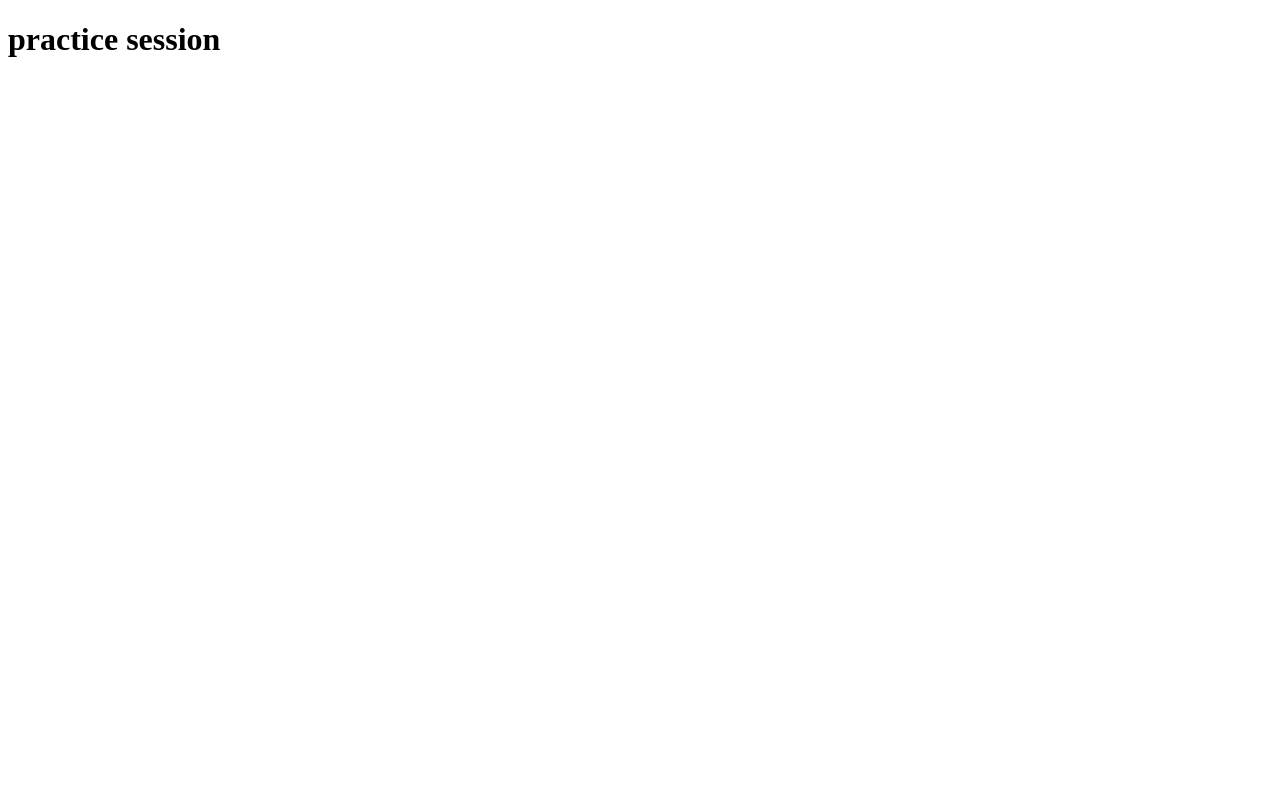
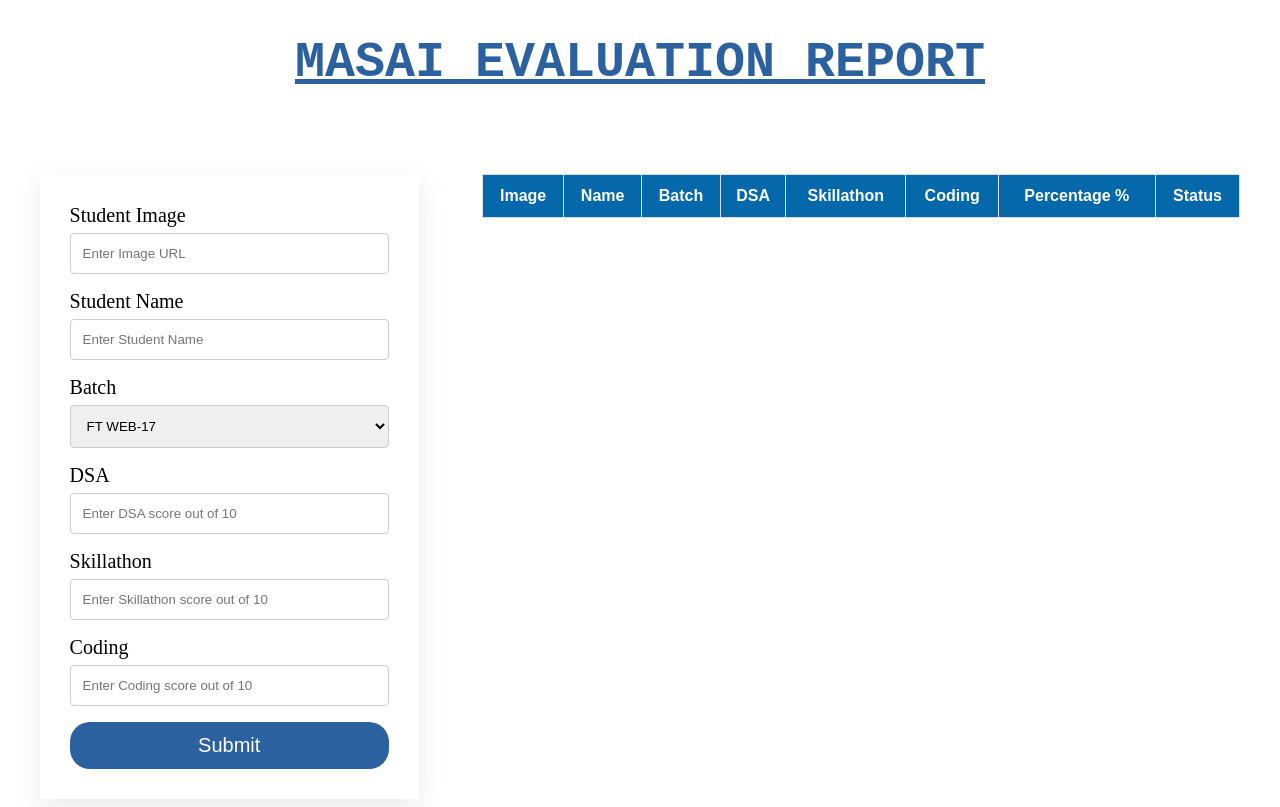
Before and after one commit to Karishmagupta05/web-coding, a plain HTML site: page index.html in a window 1280 px wide. Drawn offline with Linux system fonts and the light colour scheme.

Commit message:
Add files via upload

```diff
--- a/index.html
+++ b/index.html
@@ -1,12 +1,70 @@
 <!DOCTYPE html>
 <html lang="en">
-<head>
-    <meta charset="UTF-8">
-    <meta http-equiv="X-UA-Compatible" content="IE=edge">
-    <meta name="viewport" content="width=device-width, initial-scale=1.0">
-    <title>Document</title>
-</head>
-<body>
-    <h1>practice session</h1>
-</body>
+  <head>
+    <meta charset="UTF-8" />
+    <meta http-equiv="X-UA-Compatible" content="IE=edge" />
+    <meta name="viewport" content="width=device-width, initial-scale=1.0" />
+    <title>U2C3</title>
+    <link rel="stylesheet" href="index.css" />
+  </head>
+  <body>
+    <!-- Dont make any changes here -->
+    <h1>Masai Evaluation Report</h1>
+
+    <div>
+      <!-- ***** We are using form here  ****  -->
+      <form>
+        <label for="">Student Image</label><br />
+        <input id="image" type="text" placeholder="Enter Image URL" /><br />
+        <label for="">Student Name</label><br />
+        <input id="name" type="text" placeholder="Enter Student Name" /><br />
+        <label for="">Batch </label><br />
+        <select id="batch">
+          <option value="FT WEB-17">FT WEB-17</option>
+          <option value="FT WEB-16">FT WEB-16</option>
+          <option value="FT WEB-15">FT WEB-15</option>
+          <option value="FT WEB-14">FT WEB-14</option></select
+        ><br />
+        <label for="">DSA </label><br />
+        <input
+          id="dsa"
+          type="number"
+          placeholder="Enter DSA score out of 10"
+        /><br />
+        <label for="">Skillathon </label><br />
+        <input
+          id="cs"
+          type="number"
+          placeholder="Enter Skillathon score out of 10"
+        /><br />
+        <label for="">Coding </label><br />
+        <input
+          id="coding"
+          type="number"
+          placeholder="Enter Coding score out of 10"
+        /><br />
+        <input type="submit" />
+      </form>
+      <table>
+        <!-- Dont change order of columns -->
+        <thead>
+          <tr>
+            <th>Image</th>
+            <th>Name</th>
+            <th>Batch</th>
+            <th>DSA</th>
+            <th>Skillathon</th>
+            <th>Coding</th>
+            <th>Percentage %</th>
+            <th>Status</th>
+          </tr>
+        </thead>
+        <tbody>
+        <!-- Append your output to tbody -->
+        </tbody>
+      </table>
+    </div>
+  </body>
 </html>
+
+<script src="report.js"></script>
```
